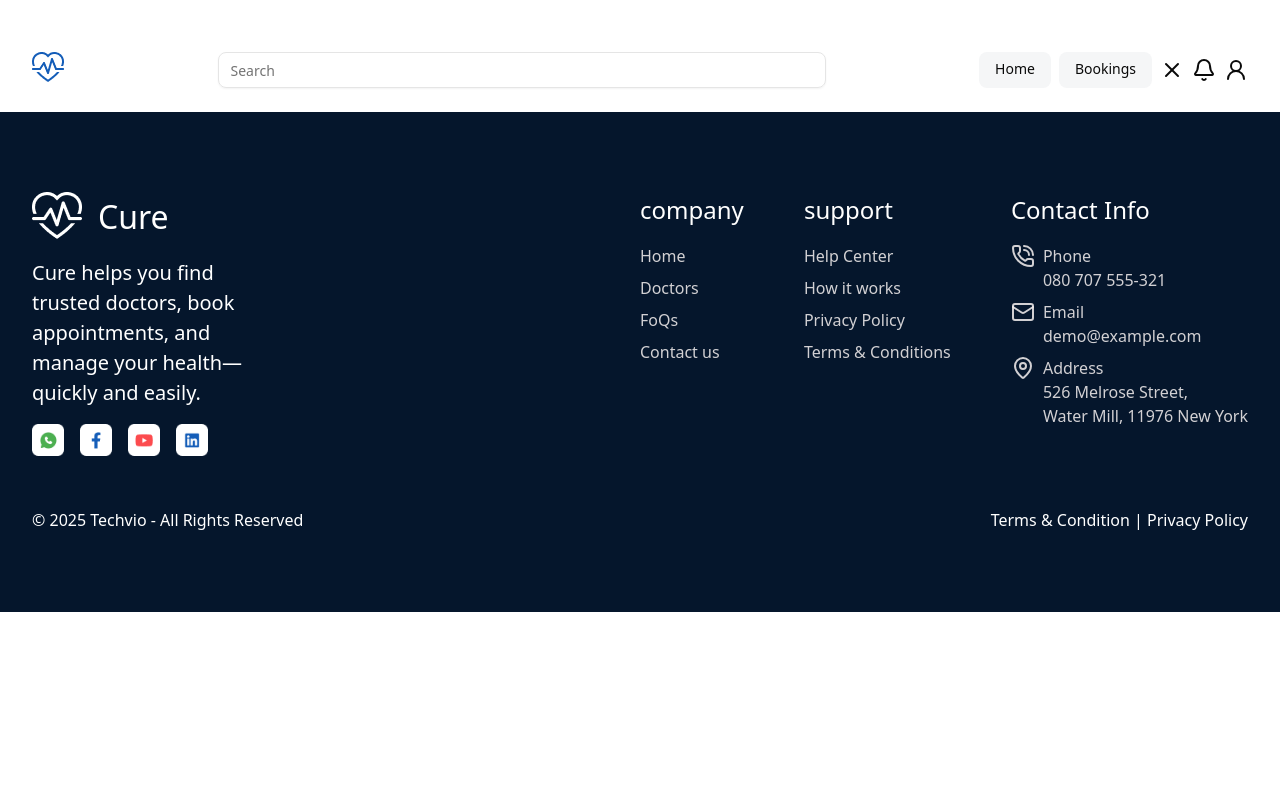
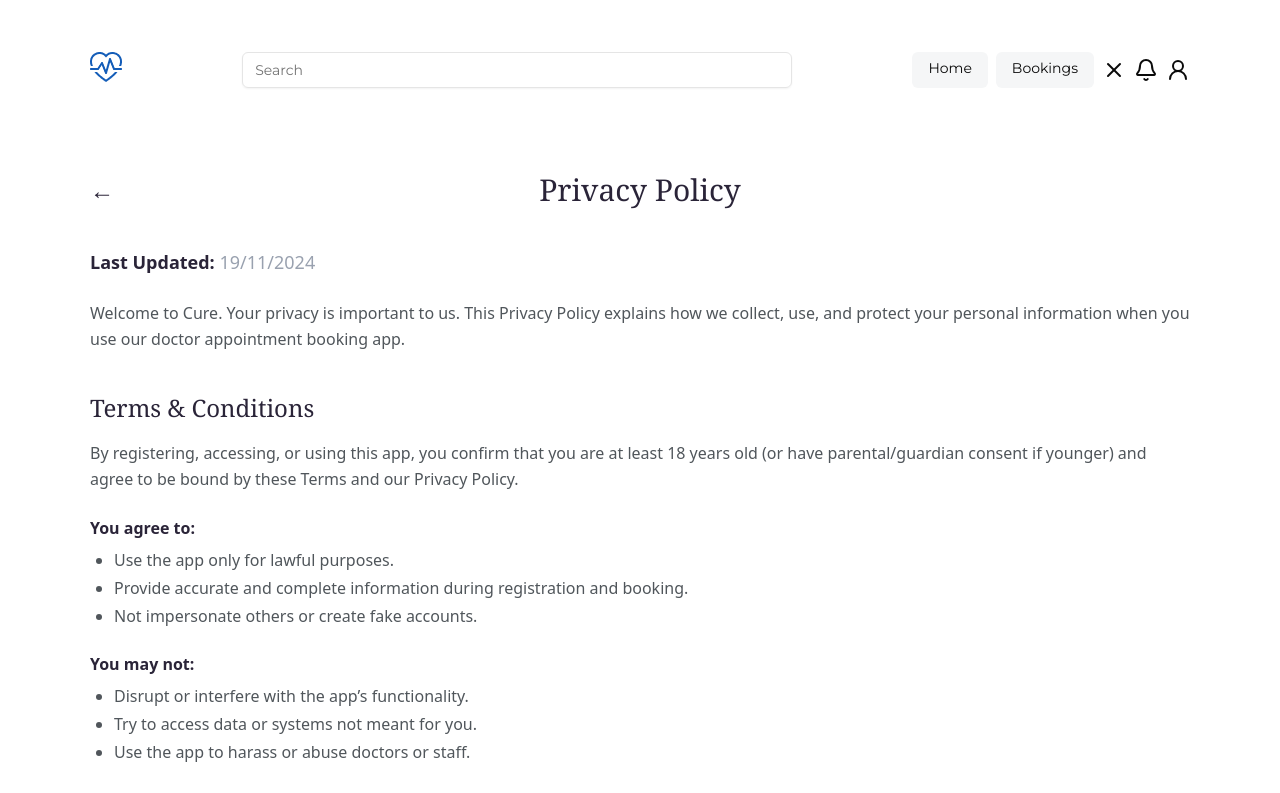
Before and after one commit to Huma-volve/R7-React-Cure-4, a React (Vite) app: page /privacy in a window 1280 px wide. Shown: the top 793 px of the page. Built offline with nearby package versions, Linux system fonts and the light colour scheme.

Commit message:
add: design system

```diff
--- a/src/App.css
+++ b/src/App.css
@@ -1,10 +1,11 @@
 @import "tailwindcss";
 @import "tw-animate-css";
-
 
 #root {
   overflow-x: hidden;
 }
+
+
 
 .logo {
   height: 6em;
@@ -46,6 +47,8 @@
 .read-the-docs {
   color: #888;
 }
+
+
 
 @theme inline {
   --radius-sm: calc(var(--radius) - 4px);
@@ -159,56 +162,6 @@ footer a:hover {
   color: blue !important;
 }
 
-/*Footer*/
-.container {
-  width: 95%;
-  margin: auto;
-  @media (width >=40rem
-
-    /* 640px */
-  ) {
-    max-width: 40rem
-      /* 640px */
-    ;
-  }
-
-  @media (width >=48rem
-
-    /* 768px */
-  ) {
-    max-width: 48rem
-      /* 768px */
-    ;
-  }
-
-  @media (width >=64rem
-
-    /* 1024px */
-  ) {
-    max-width: 64rem
-      /* 1024px */
-    ;
-  }
-
-  @media (width >=80rem
-
-    /* 1280px */
-  ) {
-    max-width: 80rem
-      /* 1280px */
-    ;
-  }
-
-  @media (width >=96rem
-
-    /* 1536px */
-  ) {
-    max-width: 96rem
-      /* 1536px */
-    ;
-  }
-}
-
 @layer base {
   * {
     @apply border-border outline-ring/50;
--- a/src/App.tsx
+++ b/src/App.tsx
@@ -8,6 +8,8 @@ import NavBar from "./components/ui/navBar";
 // import About from "./components/About";
 import ContactUs from "./pages/ContactUs/ContactUs.tsx";
 import Booking from "./pages/Booking/Booking.tsx";
+import Privacy from "./pages/Privacy/Privacy.tsx";
+
 import Footer from "./components/ui/footer.tsx";
 
 function App() {
@@ -18,7 +20,7 @@ function App() {
                 <Route path="/contact" element={<ContactUs />} />
                 {/* <Route path="/" element={<Home />} /> dont forget import the component */}
                 <Route path="/booking" element={<Booking />} />
-                {/* <Route path="/contact" element={<Contact />} /> */}
+                <Route path="/privacy" element={<Privacy />} />
                 {/* <Route path="/contact" element={<Contact />} /> */}
             </Routes>
             {/* <SignIn /> */}
--- a/src/components/ui/footer.tsx
+++ b/src/components/ui/footer.tsx
@@ -86,7 +86,7 @@ export default function Footer() {
               </div>
               <Link to="/">Help Center</Link>
               <Link to="/">How it works</Link>
-              <Link to="/">Privacy Policy</Link>
+              <Link to="/privacy">Privacy Policy</Link>
               <Link to="/">Terms & Conditions</Link>
             </div>
             <div className="flex flex-col text-left gap-2 max-lg:mb-5">
--- a/src/index.css
+++ b/src/index.css
@@ -1 +1,56 @@
+@import url('https://fonts.googleapis.com/css2?family=Montserrat:ital@0;1&display=swap');
+@import url('https://fonts.googleapis.com/css2?family=Montserrat:ital,wght@0,500;1,500&display=swap');
+
+
 @import "tailwindcss";
+
+
+
+@theme {
+    /* === Fonts === */
+    --font-georgia: "Georgia", serif;
+    --font-montserrat: "Montserrat", sans-serif;
+
+    /* === Font Weights === */
+    --font-regular: 400;
+    --font-medium: 500;
+
+    /* === Font Sizes === */
+    --text-heading-1: 40px;
+    --text-heading-2: 32px;
+    --text-heading-3: 24px;
+    --text-subheading: 20px;
+    --text-button: 16px;
+    --text-caption: 14px;
+    --text-small-caption: 12px;
+
+    /* === Line Height (auto) === */
+    --leading-auto: normal;
+}
+
+body {
+    font-family: var(--font-montserrat);
+}
+
+h1, h2, h3, h4, h5, h6 {
+    font-family: var(--font-georgia);
+
+}
+
+
+
+@media (min-width: 426px) {
+    .container {
+        max-width: 1200px;
+        margin: auto;
+        padding: 0 50px;
+    }
+}
+
+@media (max-width: 425px) {
+    .container {
+        max-width: 100%;
+        margin: auto;
+        padding: 0 20px;
+    }
+}
--- a/src/main.tsx
+++ b/src/main.tsx
@@ -2,6 +2,8 @@ import React from "react";
 import ReactDOM from "react-dom/client";
 import { BrowserRouter } from "react-router-dom";
 import App from "./App";
+import "./index.css"; // ✅ لازم هنا
+
 
 ReactDOM.createRoot(document.getElementById("root")!).render(
   <React.StrictMode>
--- a/src/pages/Booking/components/AppointmentCard.tsx
+++ b/src/pages/Booking/components/AppointmentCard.tsx
@@ -9,7 +9,7 @@ export default function AppointmentCard() {
                     <Calendar size={20} />
                     <span>Monday, July 21 - 11:00 AM</span>
                 </div>
-                <span className="text-blue-600 font-semibold text-sm">Upcoming</span>
+                <span className="text-[#145DB8] font-semibold text-sm">Upcoming</span>
             </div>
 
             {/* Doctor Info */}
@@ -37,7 +37,7 @@ export default function AppointmentCard() {
                     Cancel
                 </button>
 
-                <button className="w-1/2 py-2 rounded-xl bg-blue-600 text-white font-medium hover:bg-blue-700 transition">
+                <button className="w-1/2 py-2 rounded-xl [#145DB8] text-white font-medium hover:bg-blue-700 transition">
                     Reschedule
                 </button>
             </div>
--- a/src/pages/ContactUs/ContactUs.tsx
+++ b/src/pages/ContactUs/ContactUs.tsx
@@ -7,7 +7,7 @@ import { MapPin } from "lucide-react";
 
 export default function Contact() {
     return (
-        <div className="contact py-28">
+        <div className="contact py-28 ">
             <div className="container">
                 <div className="flex justify-between max-lg:flex-col ">
                     <div className="contact w-1/3 text-left">
@@ -16,7 +16,7 @@ export default function Contact() {
                             We are committed to processing the information in
                             order to contact you and talk about your questions{" "}
                         </p>
-                        <ul>
+                        <ul className="font-montserrat ">
                             <li className="flex ">
                                 <LucidePhoneCall className="mr-4 text-[#145DB8]" />
                                 080 707 555-321
--- /dev/null
+++ b/src/pages/Privacy/Privacy.tsx
@@ -0,0 +1,83 @@
+
+export default function Privacy() {
+    return (
+        <section className=" bg-white text-[#50565B] py-15 font-sans ">
+            <div className="container">
+                {/* Header */}
+
+                <header className="flex items-center justify-center relative mb-10">
+                    <button
+                        onClick={() => window.history.back()}
+                        className="absolute left-0 text-[#2A2438] text-2xl hover:opacity-70 transition"
+                        aria-label="Go back"
+                    >
+                        ←
+                    </button>
+                    <h1 className="text-2xl md:text-3xl font-serif text-[#2A2438]">
+                        Privacy Policy
+                    </h1>
+                </header>
+
+                {/* Last Updated */}
+                <section className="mb-6">
+                    <p className="text-lg font-semibold text-[#2A2438]">
+                        Last Updated:{" "}
+                        <span className="text-gray-400 font-normal">19/11/2024</span>
+                    </p>
+                </section>
+
+                {/* Introduction */}
+                <section className="mb-10">
+                    <p className="leading-relaxed text-[15px] md:text-[16px]">
+                        Welcome to Cure. Your privacy is important to us. This Privacy Policy
+                        explains how we collect, use, and protect your personal information
+                        when you use our doctor appointment booking app.
+                    </p>
+                </section>
+
+                {/* Terms & Conditions */}
+                <section>
+                    <h2 className="text-xl md:text-2xl font-serif text-[#2A2438] mb-4 capitalize">
+                        terms & conditions
+                    </h2>
+
+                    <p className="leading-relaxed text-[15px] md:text-[16px] mb-6">
+                        By registering, accessing, or using this app, you confirm that you are
+                        at least 18 years old (or have parental/guardian consent if younger)
+                        and agree to be bound by these Terms and our Privacy Policy.
+                    </p>
+
+                    <div className="mb-6">
+                        <p className="mb-2 font-semibold text-[#2A2438]">You agree to:</p>
+                        <ul className="list-disc pl-6 space-y-1">
+                            <li>Use the app only for lawful purposes.</li>
+                            <li>
+                                Provide accurate and complete information during registration and
+                                booking.
+                            </li>
+                            <li>Not impersonate others or create fake accounts.</li>
+                        </ul>
+                    </div>
+
+                    <div className="mb-6">
+                        <p className="mb-2 font-semibold text-[#2A2438]">You may not:</p>
+                        <ul className="list-disc pl-6 space-y-1">
+                            <li>Disrupt or interfere with the app’s functionality.</li>
+                            <li>Try to access data or systems not meant for you.</li>
+                            <li>Use the app to harass or abuse doctors or staff.</li>
+                        </ul>
+                    </div>
+
+                    <p className="leading-relaxed text-[15px] md:text-[16px]">
+                        Your data is handled in accordance with our{" "}
+                        <span className="text-[#2A2438] font-semibold underline cursor-pointer">
+                            Privacy Policy
+                        </span>
+                        . You are responsible for keeping your login credentials secure.
+                    </p>
+                </section>
+            </div>
+
+        </section>
+    )
+}
```
Also changed, not shown: src/pages/Booking/Booking.tsx (+22 -6 lines).
